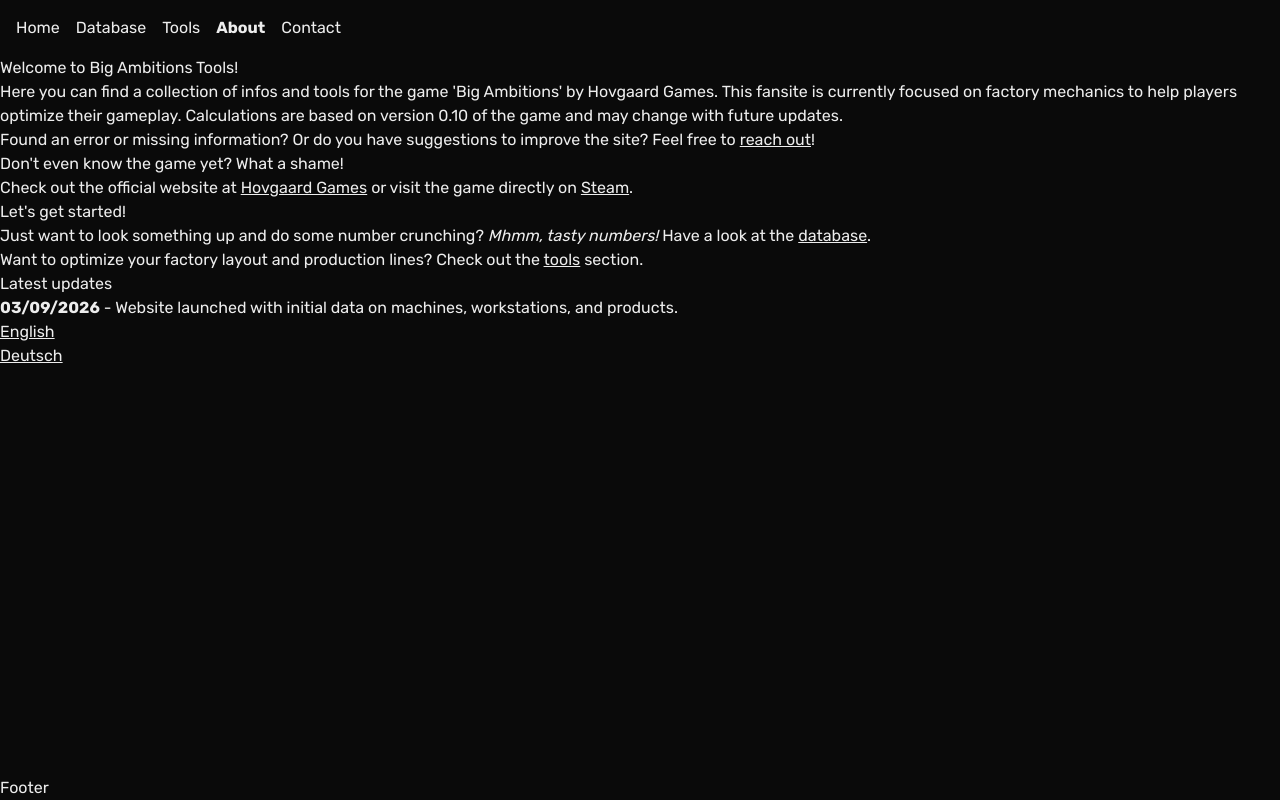
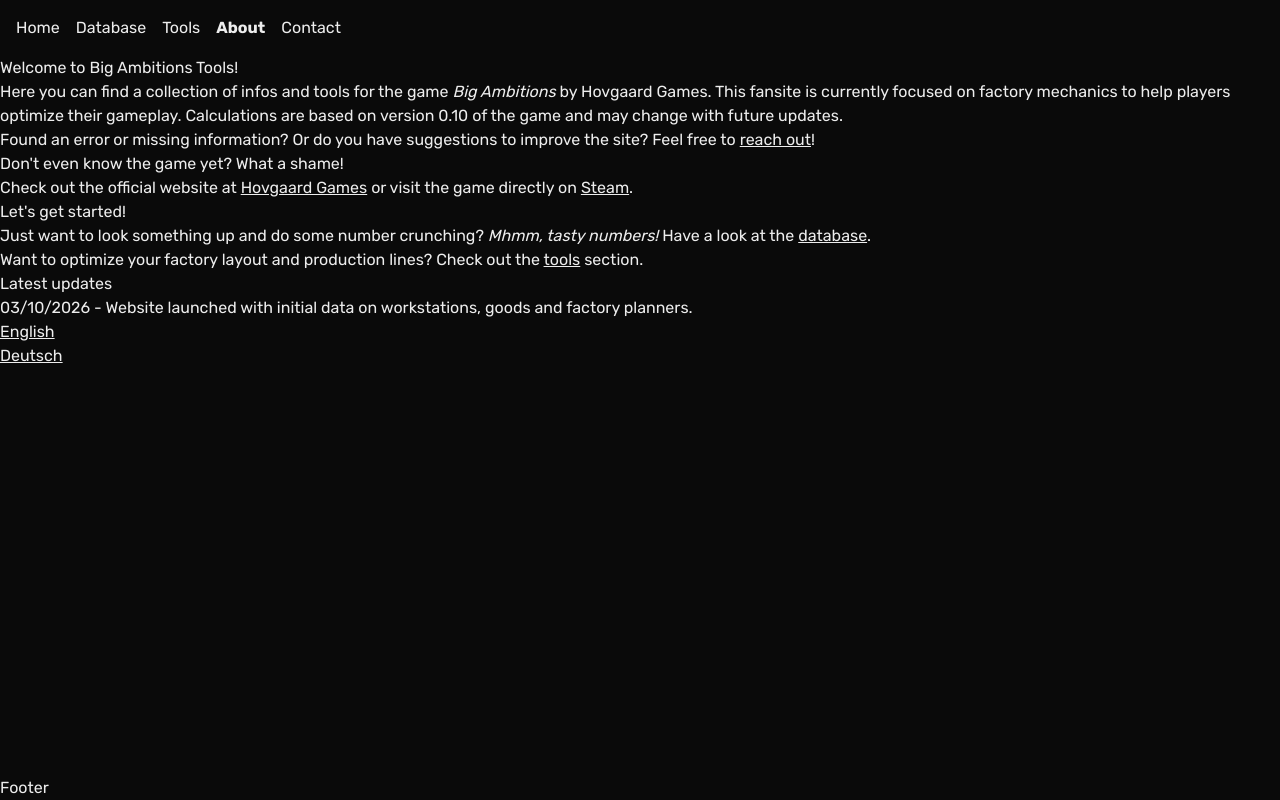
Before and after one commit to Dudeldups/big-ambitions-tools, a Next.js app: page /about in a window 1280 px wide. Built offline with nearby package versions, Linux system fonts and the light colour scheme.

Commit message:
add updateHistory.ts

```diff
--- a/app/[locale]/page.tsx
+++ b/app/[locale]/page.tsx
@@ -4,6 +4,7 @@ import {
   useTranslations,
 } from "next-intl";
 import { Link } from "@/i18n/navigation";
+import { updateHistory } from "@/lib/updateHistory";
 
 export default function Home() {
   const t = useTranslations("home");
@@ -19,7 +20,11 @@ export default function Home() {
       <section>
         <hgroup>
           <h1>{t("intro.title")}</h1>
-          <p>{t("intro.desc")}</p>
+          <p>
+            {t.rich("intro.desc", {
+              i: (chunks) => <i>{chunks}</i>,
+            })}
+          </p>
           <p>
             {t.rich("intro.desc2", {
               contact: (chunks) => (
@@ -84,10 +89,13 @@ export default function Home() {
       <section>
         <h2>{t("updates.title")}</h2>
         <p>
-          <strong>
-            {format.dateTime(new Date("2026-03-09"), dateFormattingRules)}
-          </strong>{" "}
-          - {t("updates.update1")}
+          <time dateTime={updateHistory[1].date}>
+            {format.dateTime(
+              new Date(updateHistory[1].date),
+              dateFormattingRules,
+            )}
+          </time>{" "}
+          - {t("updates.1")}
         </p>
       </section>
 
--- /dev/null
+++ b/lib/updateHistory.ts
@@ -0,0 +1,5 @@
+export const updateHistory = {
+  1: {
+    date: "2026-03-10",
+  },
+};
--- a/messages/en.json
+++ b/messages/en.json
@@ -2,7 +2,7 @@
   "home": {
     "intro": {
       "title": "Welcome to Big Ambitions Tools!",
-      "desc": "Here you can find a collection of infos and tools for the game 'Big Ambitions' by Hovgaard Games. This fansite is currently focused on factory mechanics to help players optimize their gameplay. Calculations are based on version 0.10 of the game and may change with future updates.",
+      "desc": "Here you can find a collection of infos and tools for the game <i>Big Ambitions</i> by Hovgaard Games. This fansite is currently focused on factory mechanics to help players optimize their gameplay. Calculations are based on version 0.10 of the game and may change with future updates.",
       "desc2": "Found an error or missing information? Or do you have suggestions to improve the site? Feel free to <contact>reach out</contact>!",
       "gameDesc": "Don't even know the game yet? What a shame!",
       "gameDesc2": "Check out the official website at <website>Hovgaard Games</website> or visit the game directly on <steam>Steam</steam>."
@@ -14,7 +14,17 @@
     },
     "updates": {
       "title": "Latest updates",
-      "update1": "Website launched with initial data on machines, workstations, and products."
+      "1": "Website launched with initial data on workstations, goods and factory planners."
+    }
+  },
+  "database": {
+    "intro": {
+      "title": "Database",
+      "desc": "Check prices, production times, and ingredient requirements for all products in the game. Use the search function to quickly find what you're looking for."
+    },
+    "table": {
+      "title": "Products",
+      "caption": "Here you can find all products in the game along with their details. Click on a product to see more information about it, including its ingredients and production process."
     }
   },
   "about": {
```
